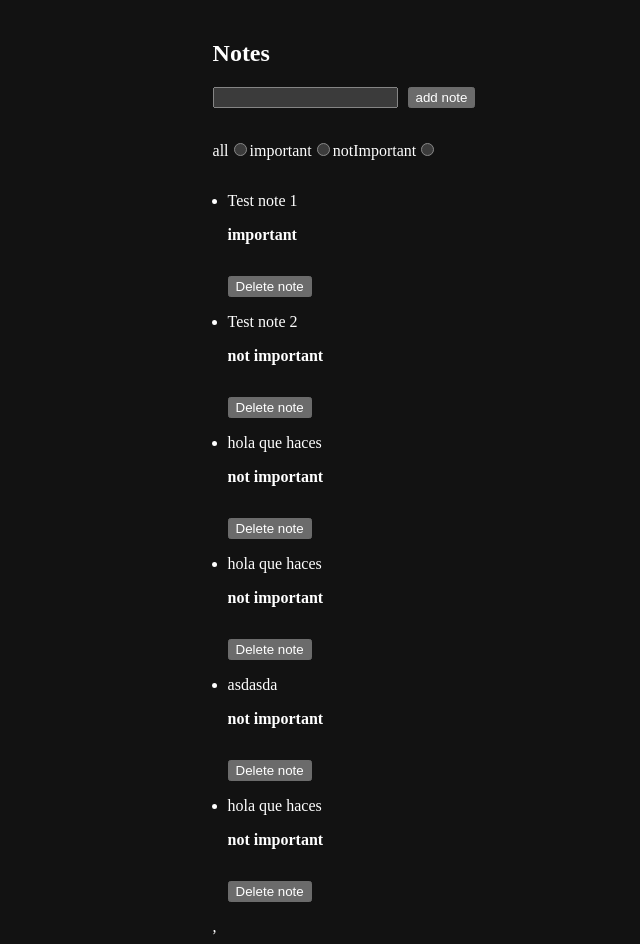
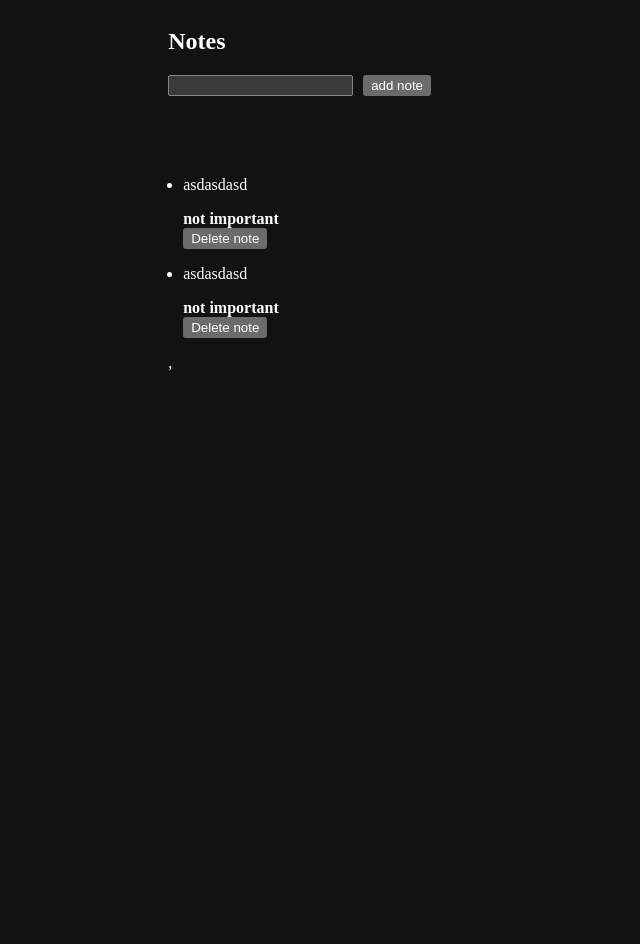
Before and after one commit to Federico-Villace/midu-bootcamp, a React (Create React App) app in the folder notes-app/: page / in a window 1280 px wide. Shown: the whole page, without its empty margins (296-936 px from the left). After the commit the page ends 800 px from the top, so only its background shows below. Built offline with nearby package versions, Linux system fonts and the light colour scheme; data requests are answered from the project's data file.

Commit message:
added service

```diff
--- a/notes-app/db.json
+++ b/notes-app/db.json
@@ -1,34 +1,14 @@
 {
   "notes": [
     {
-      "content": "Test note 1",
-      "important": true,
-      "id": 1
+      "content": "asdasdasd",
+      "important": false,
+      "id": 11
     },
     {
-      "content": "Test note 2",
+      "content": "asdasdasd",
       "important": false,
-      "id": 2
-    },
-    {
-      "content": "hola que haces ",
-      "important": false,
-      "id": 3
-    },
-    {
-      "content": "hola que haces ",
-      "important": false,
-      "id": 4
-    },
-    {
-      "content": "asdasda",
-      "important": false,
-      "id": 5
-    },
-    {
-      "content": "hola que haces ",
-      "important": false,
-      "id": 6
+      "id": 12
     }
   ]
 }
--- a/notes-app/src/App.js
+++ b/notes-app/src/App.js
@@ -13,13 +13,12 @@ export const App = () => {
   }, [dispatch]);
 
   return (
-    <div>
+    <div >
       <div>
         <h2>Notes</h2>
         <AddNote />
       </div>
-      <FilteredReducers />
-      <div>
+      <div className="notes">
         <Notes />
       </div>
     </div>
--- a/notes-app/src/components/AddNote/index.jsx
+++ b/notes-app/src/components/AddNote/index.jsx
@@ -8,7 +8,6 @@ export const AddNote = () => {
     e.preventDefault();
     const { target } = e;
     const content = target.note.value;
-    console.log(content);
     target.note.value = "";
     dispatch(createNote(content));
   };
--- a/notes-app/src/components/DeleteNote/index.jsx
+++ b/notes-app/src/components/DeleteNote/index.jsx
@@ -1,21 +1,22 @@
 import React from "react";
 import { useDispatch } from "react-redux";
-import { deleteNote } from "../../services/notes";
+import { delNote } from "../../reducers/noteReducer";
+import { getAll } from "../../services/notes";
 
 export const DeleteNote = () => {
   const dispatch = useDispatch();
 
-  const delNote = (e) => {
+  const deleteNote = async (e) => {
     e.preventDefault();
-    const { target } = e;
-    const id = target.note;
-    console.log(id);
-    target.note.value = "";
-    dispatch(deleteNote(id));
+    const [note] = await getAll()
+    const {id} = note
+    dispatch(delNote(id));
+    // eslint-disable-next-line no-restricted-globals
+    location.reload()
   };
 
   return (
-    <form onSubmit={delNote}>
+    <form onSubmit={deleteNote}>
       <button>Delete note</button>
     </form>
   );
--- a/notes-app/src/components/Notes/index.jsx
+++ b/notes-app/src/components/Notes/index.jsx
@@ -1,6 +1,7 @@
 import { useDispatch, useSelector } from "react-redux";
-import { toggleImportanceOf } from "../../reducers/noteReducer";
+import {delNote, toggleImportanceOf } from "../../reducers/noteReducer";
 import { DeleteNote } from "../DeleteNote";
+
 
 export const Notes = () => {
   const notes = useSelector((state) => state.notes);
@@ -10,22 +11,29 @@ export const Notes = () => {
     dispatch(toggleImportanceOf(id));
   };
 
+  const deleteNote = (id) => {
+    dispatch(delNote(id))
+  }
+
+
+
   return (
     <div>
       <ul>
         {notes.map((note) => {
           return (
+            <div key={note.id}>
               <li
                 style={{ cursor: "pointer" }}
-              key={note.id}
                 onClick={() => toggleImportant(note.id)}
               >
                 <p>{note.content}</p>
                 <strong>{note.important ? "important" : "not important"}</strong>
+              </li>
               <div>
-                <DeleteNote />
+                <DeleteNote onClick={() => deleteNote}/>
               </div>
-            </li>
+            </div>
           );
         })}
       </ul>
--- a/notes-app/src/reducers/noteReducer.js
+++ b/notes-app/src/reducers/noteReducer.js
@@ -55,12 +55,14 @@ export const initNotes = () => {
   };
 };
 
-export const delNote = () => {
+export const delNote = (noteId) => {
   return async (dispatch) => {
-    const notes = await deleteNote();
+    const notes = await deleteNote(noteId);
     dispatch({
       type: "@notes/deleted",
-      payload: notes,
+      payload: {
+        notes
+      }
     });
   };
 };
--- a/notes-app/src/services/notes.js
+++ b/notes-app/src/services/notes.js
@@ -14,6 +14,6 @@ export const createNewNote = async (content) => {
 };
 
 export const deleteNote = async (id) => {
-  const response = await axios.delete(baseUrl, id);
+  const response = await axios.delete(`${baseUrl}/${id}`, id);
   return response.data;
 };
--- a/notes-app/src/styles/global.css
+++ b/notes-app/src/styles/global.css
@@ -6,6 +6,7 @@ html {
 
 div {
   margin-top: 2em;
+  display: inline;
 }
 
 form {
@@ -15,3 +16,10 @@ form {
 ul {
   padding-inline-start: 15px;
 }
+
+.notes {
+  display: grid;
+  grid-template-columns: repeat(3, 1fr);
+  grid-gap: 10px;
+  align-items: center;
+}
```
Lines whose indentation alone changed are shown as unchanged.
